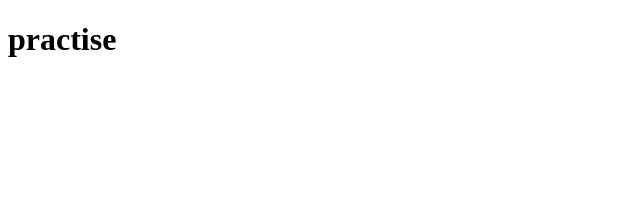
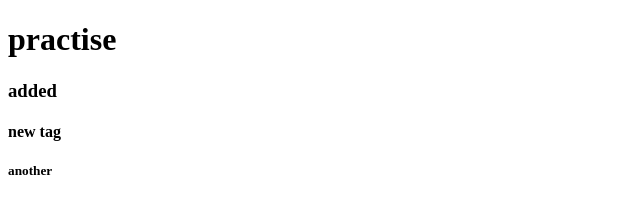
Before and after one commit to Lasya2008/devops, a plain HTML site: page index.html in a window 1280 px wide. Shown: the whole page, without its empty margins (0-640 px from the left). Drawn offline with Linux system fonts and the light colour scheme.

Commit message:
save local changes

```diff
--- a/index.html
+++ b/index.html
@@ -5,5 +5,8 @@
  </head>
  <body>
     <h1>practise</h1>
+    <h3> added</h3>
+    <h4>new tag</h4>
+    <h5> another</h5>
  </body>
 </html>
```
